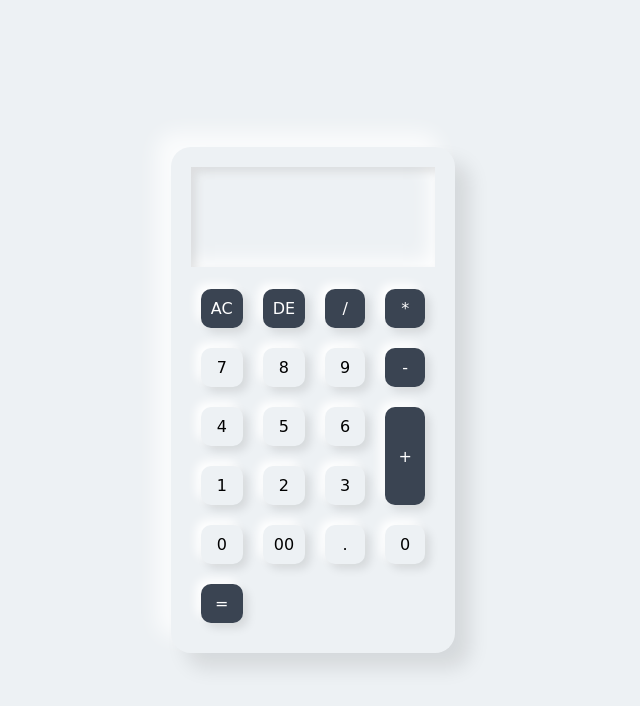
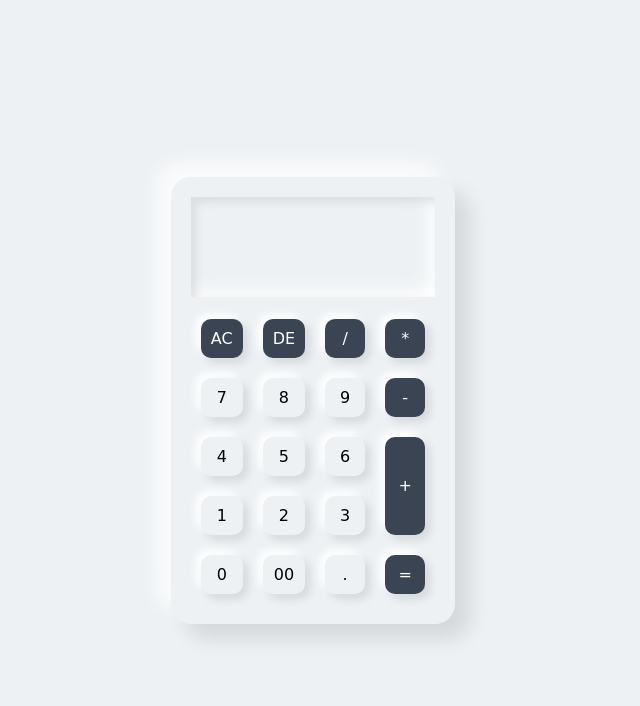
Before and after one commit to prashantv9/calculator, a plain HTML site: page public/index.html in a window 1280 px wide. Shown: the whole page, without its empty margins (327-967 px from the left). Drawn offline with Linux system fonts and the light colour scheme.

Commit message:
Update index.html

```diff
--- a/public/index.html
+++ b/public/index.html
@@ -30,7 +30,6 @@
             <span>0</span>
             <span>00</span>
             <span>.</span>
-            <span>0</span>
             <span id="equal">=</span>
         </div>
     </div>
```
